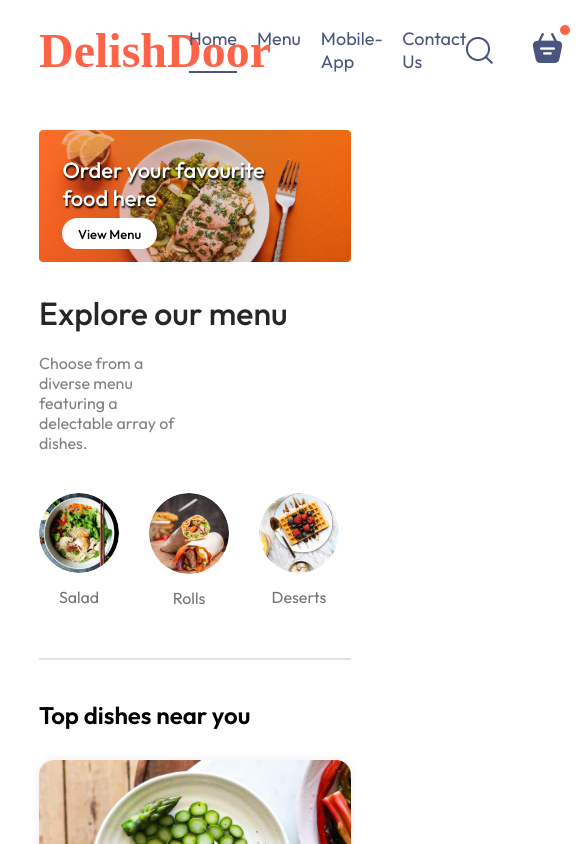
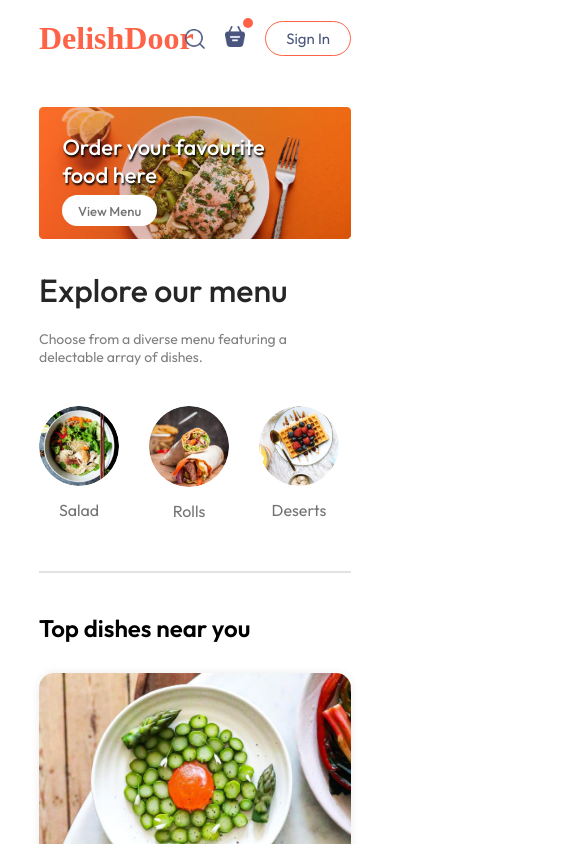
Before and after one commit to asm-shad/Food-Delievery-Client, a React (Vite) app: page / in a window 390 px wide. Shown: the top 844 px of the page, 585 px wide, since content can reach past the window. Built offline with nearby package versions, Linux system fonts and the light colour scheme; a web font is replaced by a local one.

Commit message:
Responsiveness Complete

```diff
--- a/src/components/ExploreMenu/ExploreMenu.css
+++ b/src/components/ExploreMenu/ExploreMenu.css
@@ -67,11 +67,11 @@
     color: black;
 }
 
+ */
 
-
-@media (max-width:1050px) {
-    .explore-menu-text{
-        max-width: 100%;
-        font-size: 14px;
-    }
-}  */
+@media (max-width: 1050px) {
+  .explore-menu-text {
+    max-width: 100%;
+    font-size: 14px;
+  }
+}
--- a/src/components/Header/Header.css
+++ b/src/components/Header/Header.css
@@ -42,17 +42,17 @@
   cursor: pointer;
 }
 
-:root .buttonwl {
+/* :root .buttonwl {
   color: black;
 }
 
 .lightcolors .buttonwl {
   color: #747474;
-}
+} */
 
 @media (max-width: 1050px) {
   .header-contents {
-    max-width: 45%;
+    max-width: 48%;
   }
 }
 
--- a/src/components/Navbar/Navbar.css
+++ b/src/components/Navbar/Navbar.css
@@ -238,6 +238,7 @@
 .lightcolors .signbutton {
   color: #49557e;
 }
+  */
 
 @media (max-width: 1050px) {
   .navbar .logo {
@@ -256,9 +257,9 @@
   .navbar-right button {
     padding: 8px 25px;
   }
-} */
+}
 
-/* @media (max-width: 900px) {
+@media (max-width: 900px) {
   .navbar .logo {
     width: 120px;
   }
@@ -276,10 +277,13 @@
     padding: 7px 20px;
     font-size: 15px;
   }
-}  */
+}
 
-/* @media (max-width: 750px) {
+@media (max-width: 750px) {
   .navbar-menu {
     display: none;
   }
-} */
+  .navbar .logo {
+    font-size: 2rem;
+  }
+}
```
